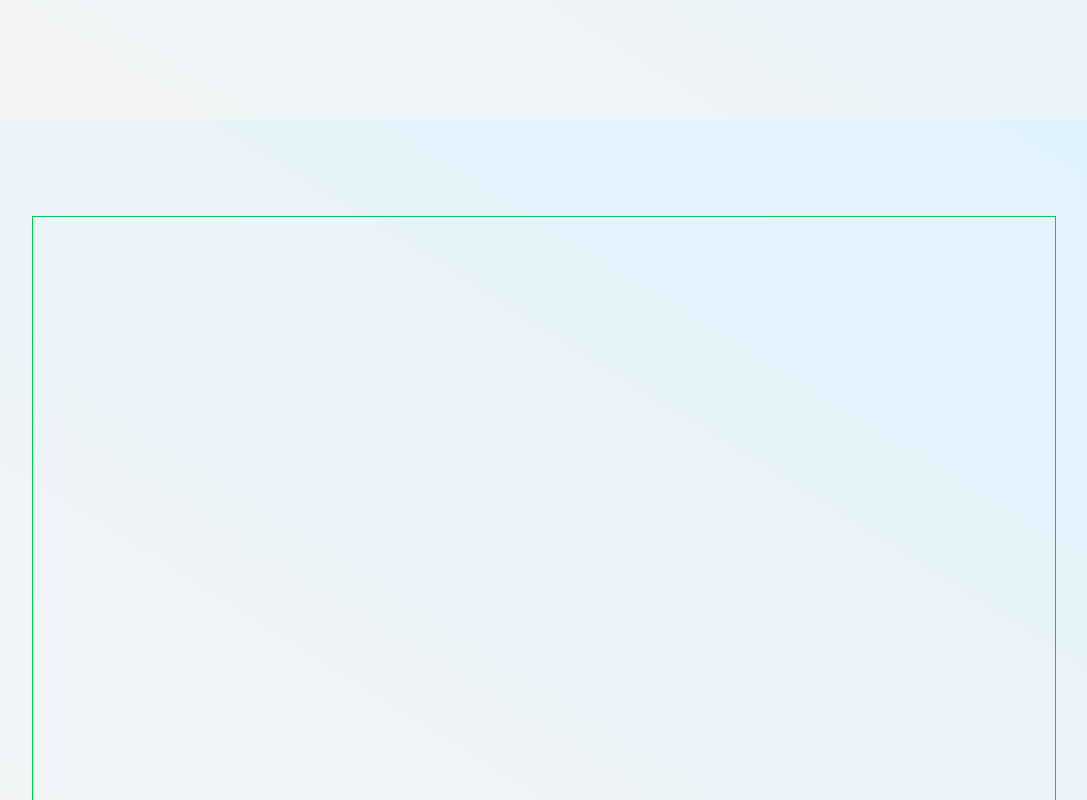
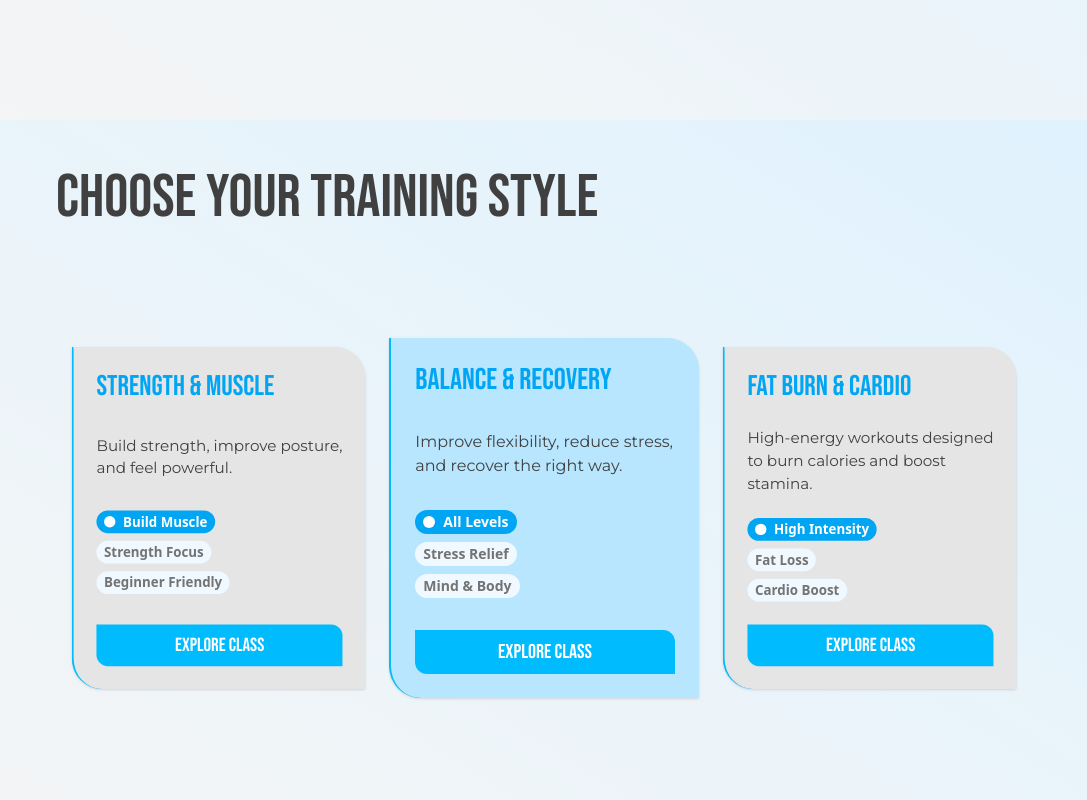
Before and after one commit to AbdallahBenj/landing-page, a React (Vite) app: page / in a window 1280 px wide. Shown: the part 1480-2280 px from the top of the page, without its empty margins (96-1183 px from the left). Built offline with nearby package versions, Linux system fonts and the light colour scheme.

Commit message:
Update landing page - add Classes Section

```diff
--- a/src/App.jsx
+++ b/src/App.jsx
@@ -3,6 +3,7 @@ import { useRef, useEffect } from "react";
 import Header from "./layout/Header";
 import IntroSection from "./sections/IntroSection";
 import FeaturesSection from "./sections/FeaturesSection";
+import ClassesSection from "./sections/ClassesSection";
 import TemplateSection from "./sections/TemplateSection";
 import Footer from "./layout/Footer";
 
@@ -19,6 +20,7 @@ function App() {
       <Header sectionRefs={sectionRefs} />
       <IntroSection sectionRefs={setSectionRef("intro")} />
       <FeaturesSection sectionRefs={setSectionRef("features")} />
+      <ClassesSection sectionRefs={setSectionRef("classes")} />
       <TemplateSection sectionRefs={setSectionRef("template")} />
       <Footer />
     </>
--- /dev/null
+++ b/src/data/classesContent.js
@@ -0,0 +1,22 @@
+const classesContent = [
+  {
+    title: "Strength & Muscle",
+    description: "Build strength, improve posture, and feel powerful.",
+    badges: ["Build Muscle", "Strength Focus", "Beginner Friendly"],
+  },
+  {
+    title: "Balance & Recovery",
+    description:
+      "Improve flexibility, reduce stress, and recover the right way.",
+    badges: ["All Levels", "Stress Relief", "Mind & Body"],
+    reverse: true,
+  },
+  {
+    title: "Fat Burn & Cardio",
+    description:
+      "High-energy workouts designed to burn calories and boost stamina.",
+    badges: ["High Intensity", "Fat Loss", "Cardio Boost"],
+  },
+];
+
+export default classesContent;
--- /dev/null
+++ b/src/sections/ClassesSection.jsx
@@ -0,0 +1,100 @@
+import classesContent from "../data/classesContent";
+
+const ClassesSection = ({ sectionRefs }) => {
+  return (
+    <section
+      id="classes"
+      ref={sectionRefs}
+      className="classes-section
+      flex justify-center
+      min-h-dvh
+      md:min-h-screen
+      scroll-mt-(--header-mobile)
+      bg-linear-to-tr from-neutral-100 to-sky-100
+      bg-neutral-100"
+    >
+      <div
+        className="classes-container
+        flex h-full w-full md:max-w-5xl"
+      >
+        <div
+          className="classes-card
+          p-2 md:p-6
+          flex flex-col flex-1
+          min-h-[calc(100vh-var(--header-mobile))] md:min-h-[calc(100vh-var(--header-desktop))]"
+        >
+          {/* Content Start */}
+
+          <h2
+            id="classes-heading"
+            className="font-heading
+            text-center md:text-left mt-6 mb-2
+            text-4xl md:text-6xl text-neutral-700"
+          >
+            Choose Your Training Style
+          </h2>
+          <div
+            className="classes-cards p-2 m-auto
+          grid md:grid-cols-3 grid-con gap-4"
+          >
+            {classesContent.map((card) => {
+              const { title, description, badges } = card;
+              return (
+                <div
+                  key={title}
+                  className={`classes-card
+                  flex flex-col justify-between p-6
+                  border-l-2 border-sky-400
+                  rounded-tr-4xl rounded-bl-4xl
+                  shadow hover:shadow-lg hover:scale-105
+                  transition-transform duration-300 ease-out
+                  ${!card.reverse ? "scale-95 bg-neutral-200" : "bg-sky-200 scale-100"}`}
+                >
+                  <h3 className="font-heading text-3xl text-sky-500 mb-6">
+                    {title}
+                  </h3>
+
+                  <p
+                    className="
+                  font-montserrat text-neutral-700 mb-6"
+                  >
+                    {description}
+                  </p>
+                  <div className="flex flex-col gap-2">
+                    {badges.map((badge) => {
+                      return (
+                        <div
+                          key={badge}
+                          className={`flex items-center gap-2 px-2 py-0.5 w-fit rounded-full
+                            ${badge === badges[0] ? "text-white bg-sky-500" : "text-neutral-500 bg-sky-50"}`}
+                        >
+                          {badge === badges[0] && (
+                            <span className="inline-block size-3 bg-white rounded-full"></span>
+                          )}
+                          <p className="text-sm font-bold">{badge}</p>
+                        </div>
+                      );
+                    })}
+                  </div>
+                  <button
+                    className="font-heading
+                    text-xl px-6 py-2 mt-6
+                    rounded-tr-xl rounded-bl-xl
+
+                  text-white bg-sky-400 hover:bg-sky-500"
+                  >
+                    Explore Class
+                  </button>
+                </div>
+              );
+            })}
+          </div>
+
+          {/* Content End */}
+        </div>
+      </div>
+    </section>
+  );
+};
+
+export default ClassesSection;
--- a/src/sections/FeaturesSection.jsx
+++ b/src/sections/FeaturesSection.jsx
@@ -29,7 +29,7 @@ const FeaturesSection = ({ sectionRefs }) => {
           <h2
             id="features-heading"
             className="
-            font-heading my-6
+            font-heading mt-6 mb-2
             text-center md:text-left
             text-4xl md:text-6xl text-neutral-700"
           >
--- a/src/sections/TemplateSection.jsx
+++ b/src/sections/TemplateSection.jsx
@@ -18,7 +18,7 @@ const TemplateSection = ({ sectionRefs }) => {
           className="template-card
           border border-green-500
           p-2 md:p-6
-          flex flex-1
+          flex flex-col flex-1
           mt-(--header-mobile) md:mt-(--header-desktop)
           min-h-[calc(100vh-var(--header-mobile))] md:min-h-[calc(100vh-var(--header-desktop))]"
         >
```
